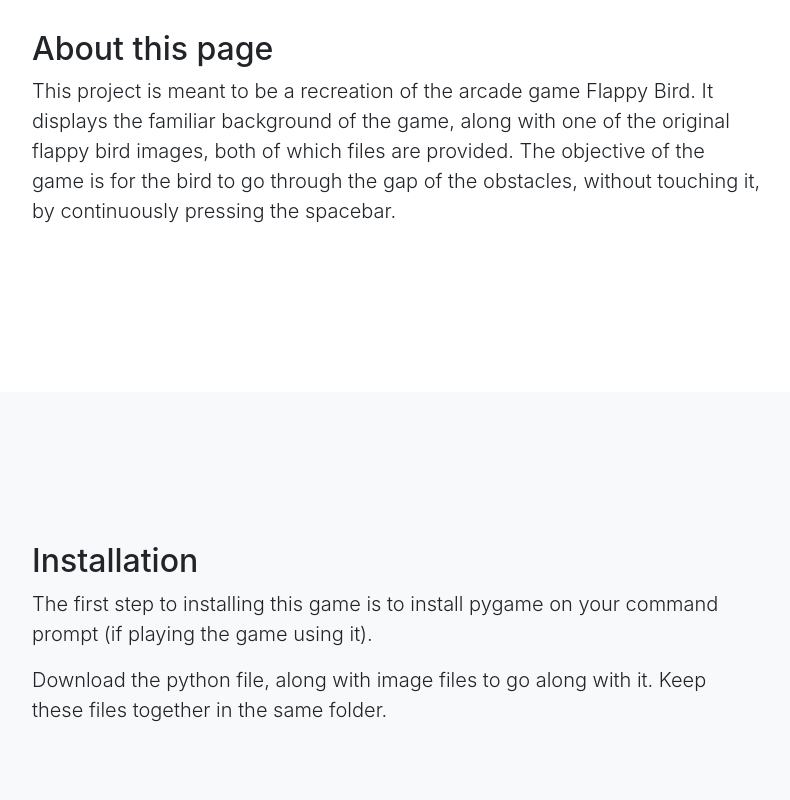
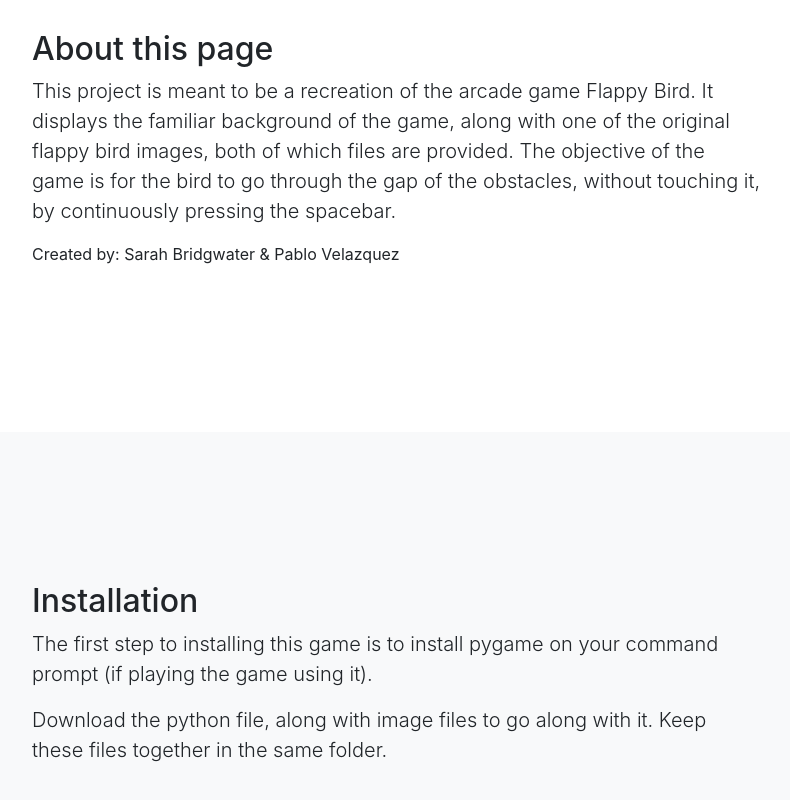
Before and after one commit to velazpablo/com302Finalproject, a website with bundled scripts: page index.html in a window 1280 px wide. Shown: the part 836-1636 px from the top of the page, without its empty margins (243-1033 px from the left). Built offline with nearby package versions, Linux system fonts and the light colour scheme.

Commit message:
Added project authors

```diff
--- a/index.html
+++ b/index.html
@@ -48,6 +48,7 @@
         <div class="col-lg-8 mx-auto">
           <h2>About this page</h2>
           <p class="lead">This project is meant to be a recreation of the arcade game Flappy Bird. It displays the familiar background of the game, along with one of the original flappy bird images, both of which files are provided. The objective of the game is for the bird to go through the gap of the obstacles, without touching it, by continuously pressing the spacebar.</p>
+          <p>Created by: Sarah Bridgwater & Pablo Velazquez</p>
         </div>
       </div>
     </div>
```
